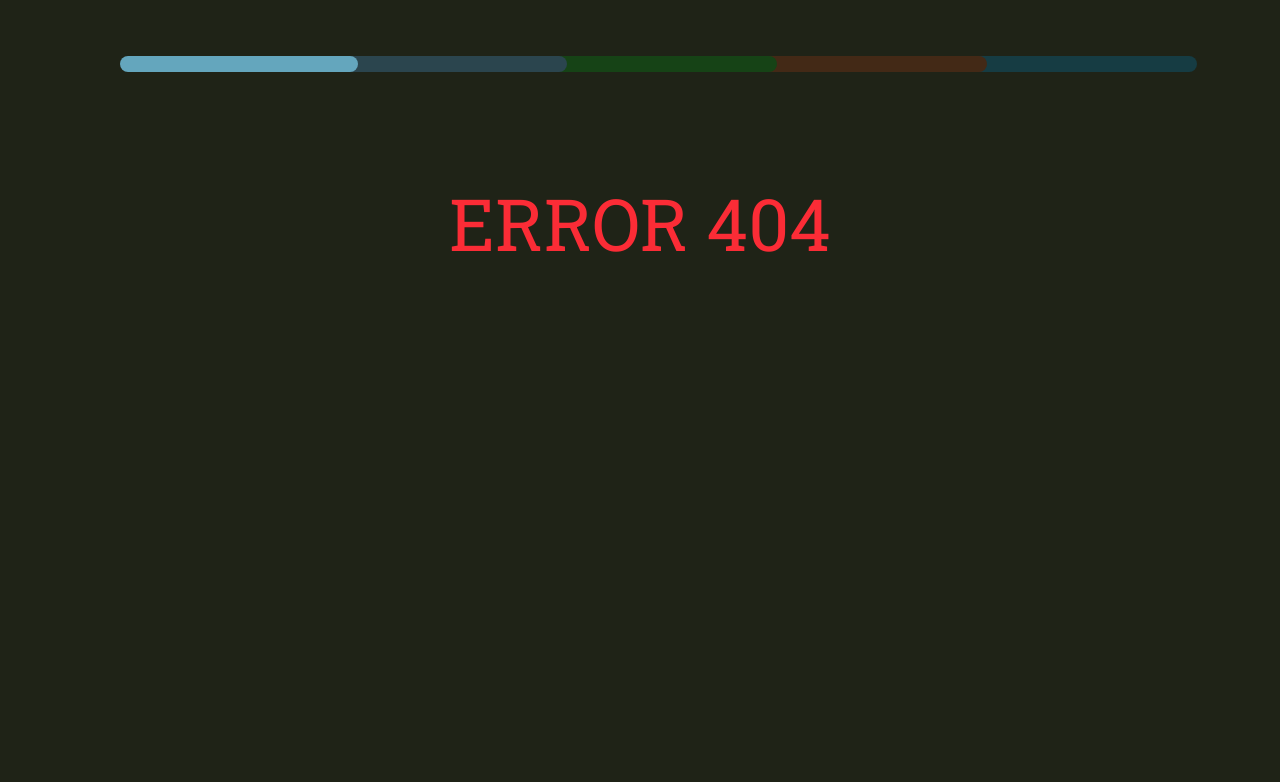
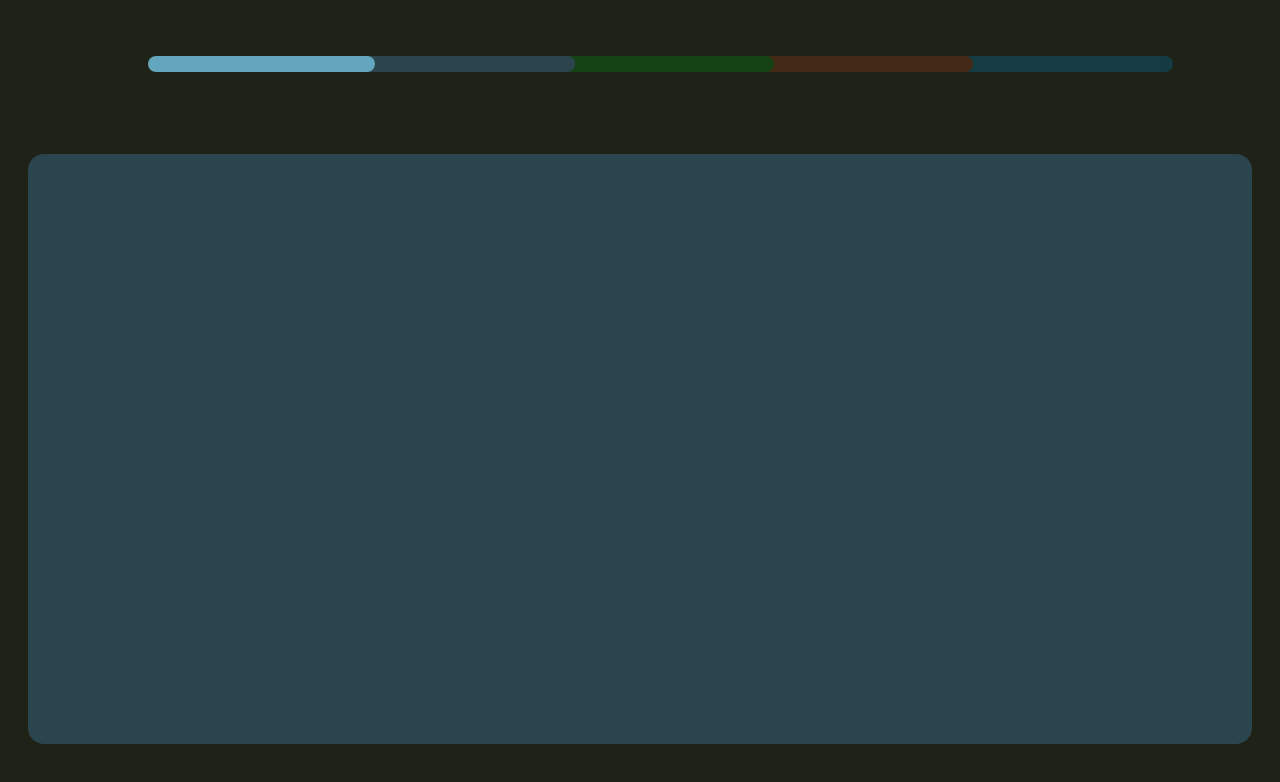
Before and after one commit to xdivayze/oggcloud_uni, a React (Vite) app in the folder frontend/: page /testing-route in a window 1280 px wide. Before the commit this address had no page. Shown: the top 782 px of the page. Built offline with nearby package versions, Linux system fonts and the light colour scheme.

Commit message:
added test route

```diff
--- a/frontend/src/App.tsx
+++ b/frontend/src/App.tsx
@@ -6,6 +6,7 @@ import RegisterRefer from "./Routes/Register/Components/RegisterRefer";
 import AuthProvider from "./Protected/AuthProvider";
 import ErrorPage from "./Routes/ErrorPage/ErrorPage";
 import Login from "./Routes/Login/Login";
+import Profile from "./Routes/Profile/Profile";
 
 function App() {
   return (
@@ -19,11 +20,11 @@ function App() {
               <RegisterRefer submitColor="bg-indigo-800" submitText="SUBMIT" />
             }
           />
-          <Route path="login" element={<Login />}/>
+          <Route path="login" element={<Login />} />
           <Route path="/register/:id" element={<Register />} />
           <Route path="*" element={<ErrorPage />} />
+          <Route path="/testing-route" element={<Profile />} />
         </Route>
-
       </Routes>
     </AuthProvider>
   );
--- a/frontend/src/Routes/Profile/Profile.tsx
+++ b/frontend/src/Routes/Profile/Profile.tsx
@@ -1,10 +1,15 @@
 import Navbar from "../../Navbar/Navbar";
 
 export default function Profile() {
+
+
   return (
-    <div className="w-full mx-7">
-      <div className="pt-14 min-h-1/5">
+    <div className="w-full px-7 flex flex-col h-screen py-14">
+      <div className="min-h-1/7 w-full">
         <Navbar collapse={true} />
+      </div>
+      <div className="bg-teal-ogg-1 w-full flex-grow rounded-2xl">
+
       </div>
     </div>
   );
--- /dev/null
+++ b/frontend/src/Routes/Profile/Service/FetchPreviewIms.ts
@@ -0,0 +1,3 @@
+export default function FetchPreviewIms() {
+
+}
```
